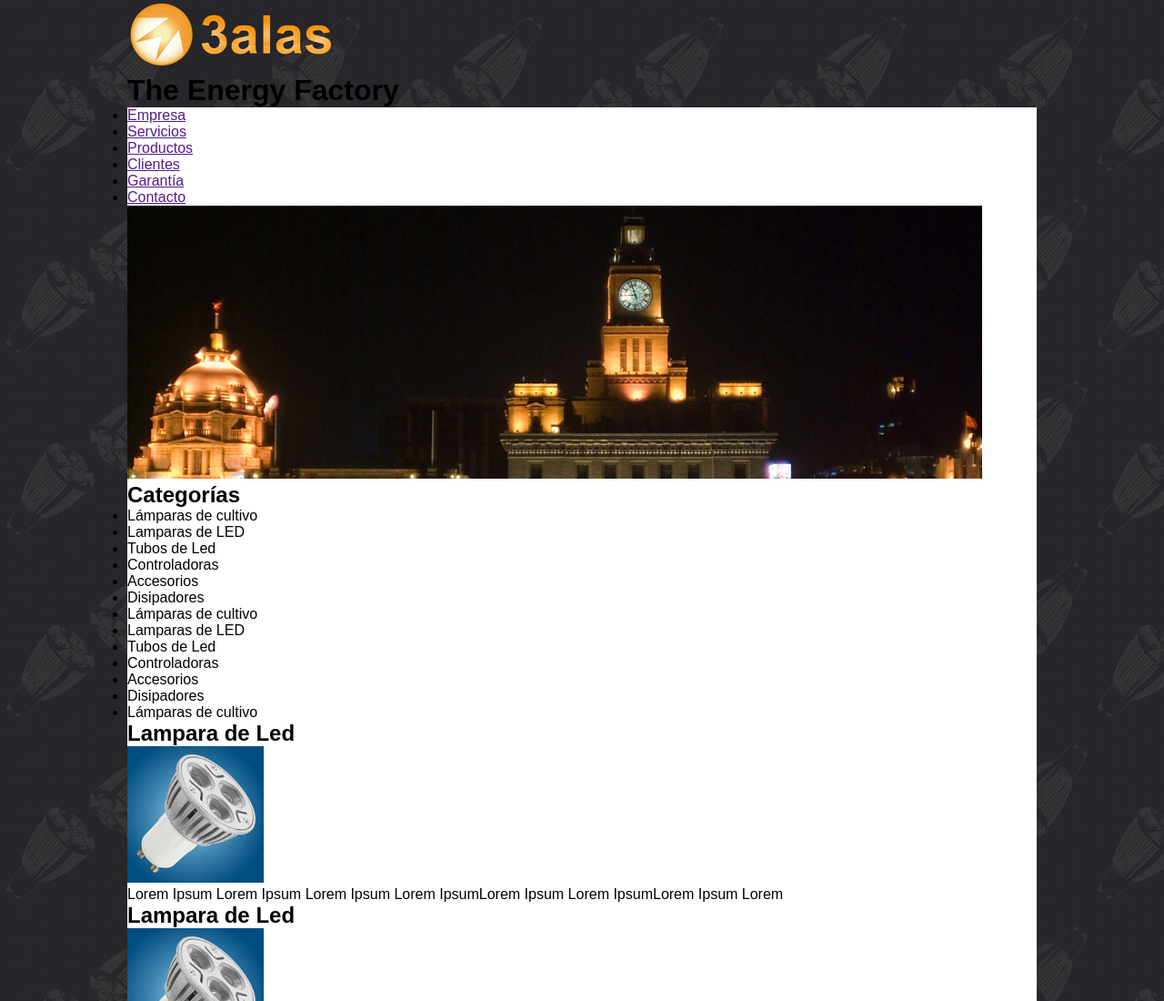
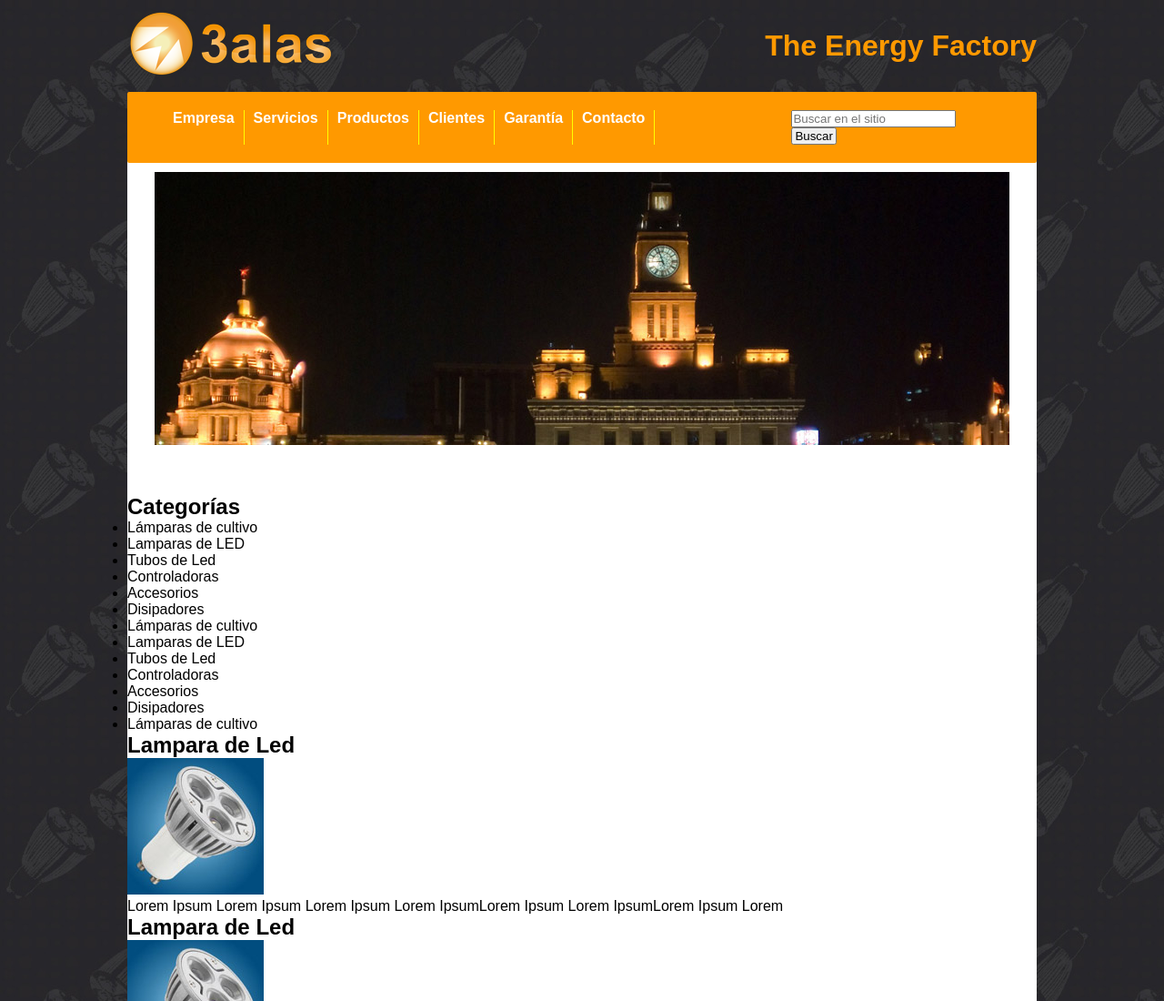
Before and after one commit to nbillia/sitio-clase, a plain HTML site: page index.html in a window 1280 px wide. Shown: the top 1100 px of the page at 91% size. Drawn offline with Linux system fonts and the light colour scheme; a script that the page names is missing.

Commit message:
cambios de css, site search y slider

```diff
--- a/index.html
+++ b/index.html
@@ -27,6 +27,11 @@
                 <li class="nav-lista-item"><a href="">Clientes</a></li>
                 <li class="nav-lista-item"><a href="">Garantía</a></li>
                 <li class="nav-lista-item"><a href="">Contacto</a></li>
+                <form action="/search.php">
+
+                    <input type="search" placeholder="Buscar en el sitio">
+                    <input type="submit" value="Buscar" style="padding-left:2px;padding-right: 2px;" >
+                </form>
             </ul>
         </nav>
 
--- a/sitio.css
+++ b/sitio.css
@@ -25,5 +25,60 @@ body{
     margin:auto;
     max-width: 1000px;
    /* usamos la variable */ background-color: var(--blanco);
+   border-radius: 10px;
 
 }
+
+.cabecera{
+    margin:auto;
+    max-width: 1000px;
+    display:flex;
+    justify-content: space-between;
+    align-items: center;
+    padding-top: 10px;
+    padding-bottom: 10px;
+}
+
+
+.cabecera h1{
+ color: var(--naranja)
+}
+
+.botonera{
+    margin:auto;
+    max-width: 1000px;
+    display:flex;
+    list-style: none;
+    background-color: var(--naranja);
+    padding:20px 40px;
+    border-radius: 2px;
+    margin-bottom:10px;
+}
+
+.nav-lista-item{
+    padding-left: 10px;
+    padding-right: 10px;
+    border-right: 1px solid yellow;
+
+}
+
+.nav-lista-item a{
+    color:var(--blanco);
+    text-decoration: none;
+    font-weight: bold;
+}
+
+.nav-lista-item a:hover{
+    text-decoration: underline;
+}
+
+.botonera form{
+    padding-left:150px;
+    color:white;
+    float: right;
+}
+
+.slider{
+    margin-bottom:50px;
+    text-align: center;
+}
```
